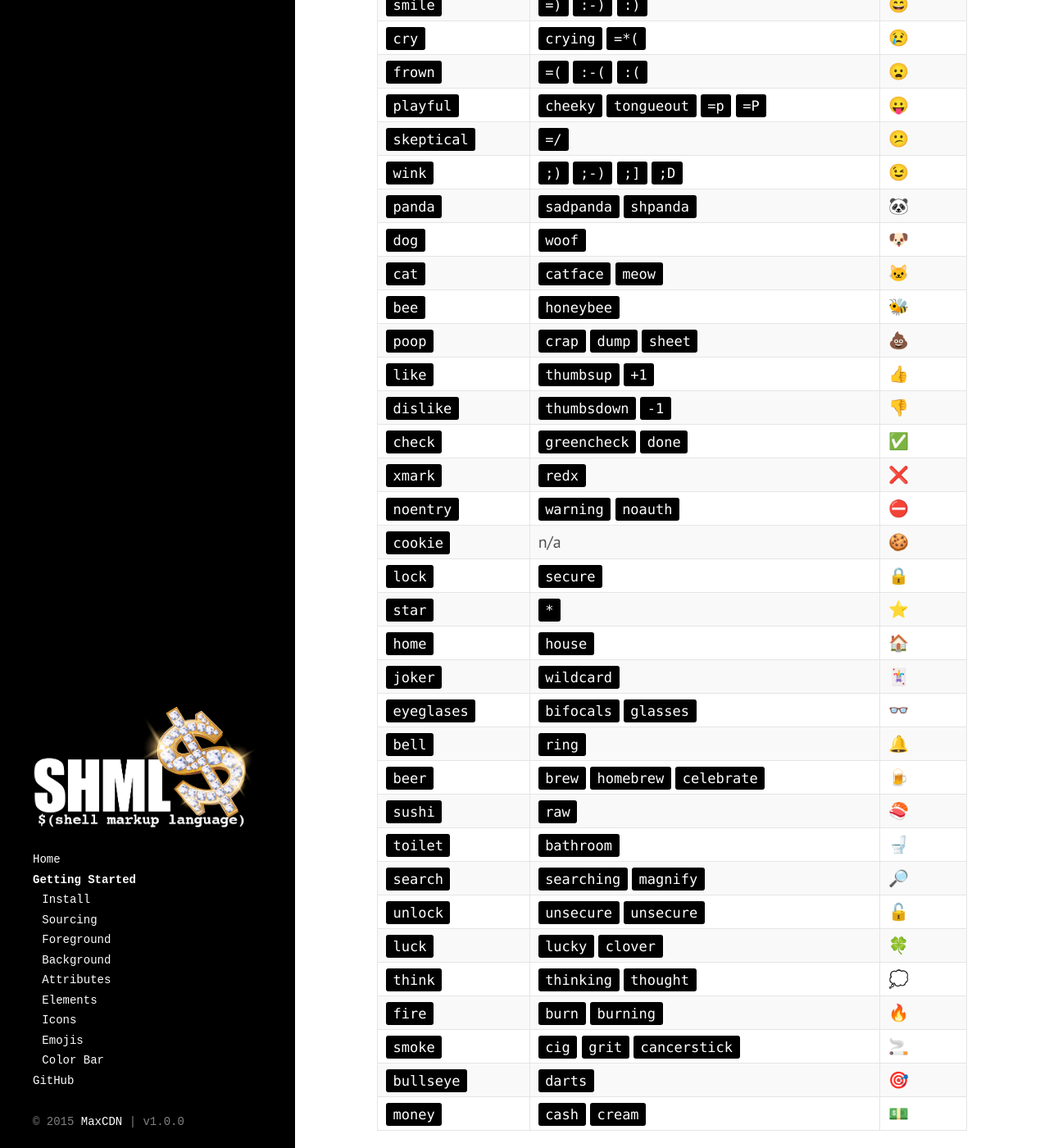
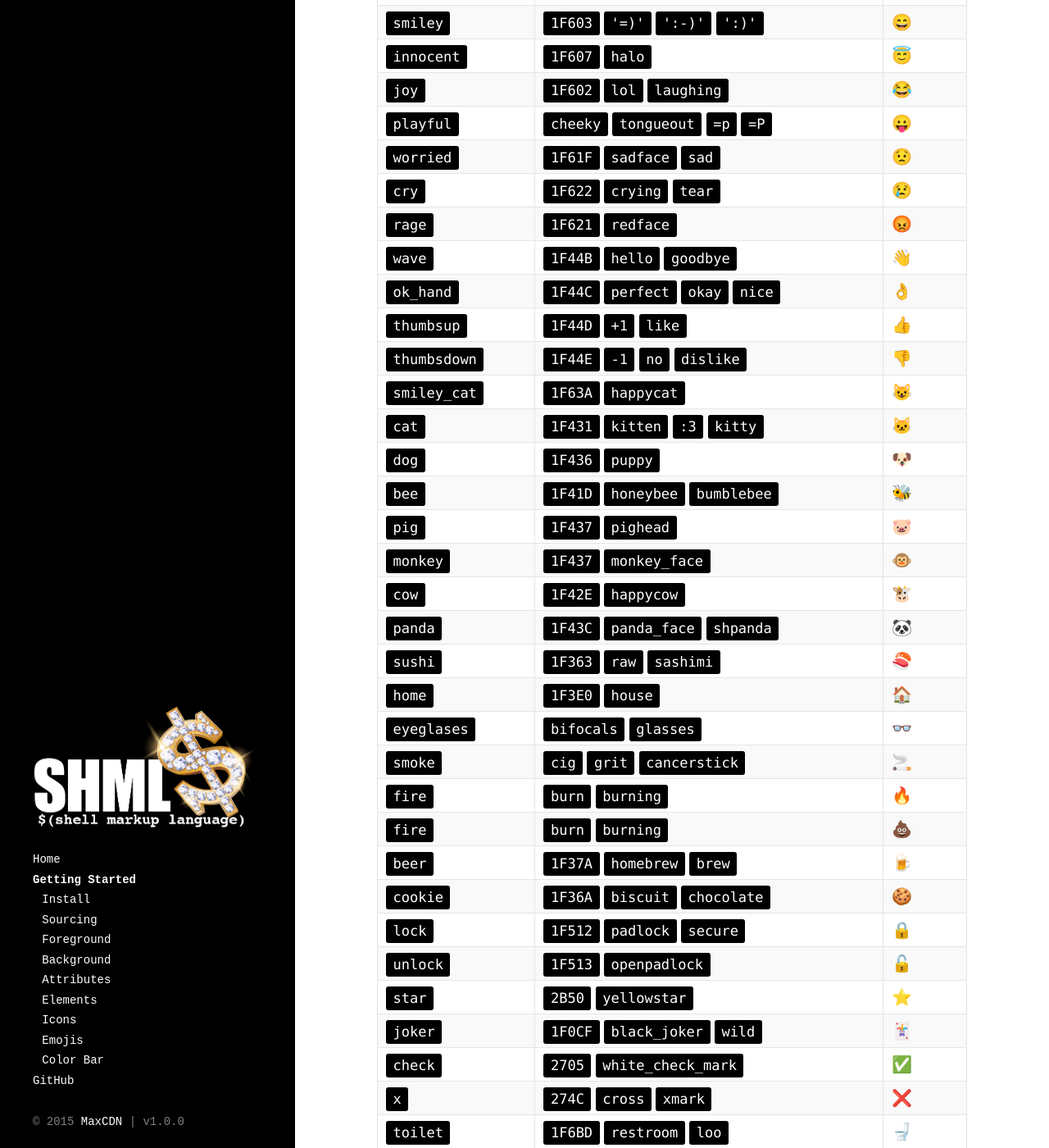
Before and after one commit to odb/shml, a Jekyll site: the page built from getting-started.md, in a window 1280 px wide and 1400 px high, scrolled down 8324 px. Shown: the whole window at 82% size. Built offline with Jekyll 4.4.1, drawn with Linux system fonts in a browser that asks for light colours; Markdown is read by kramdown in place of the engine named in the settings; some of the changed text lies outside the part shown.

Commit message:
removed entites, updated emojis, updated docs and demo

````diff
--- a/_includes/background.md
+++ b/_includes/background.md
@@ -1,7 +1,7 @@
 <hr>
 <a name="Background"></a>
 # Background
-To set the background color of any string or object you need to call the `background` method followed by an argument.
+To set the background color of any string or object you need to call the `bgcolor` method followed by an argument.
 
 ### Arguments
 
--- a/_includes/emojis.md
+++ b/_includes/emojis.md
@@ -2,46 +2,52 @@
 <a name="Emojis"></a>
 # Emojis
 
-To add an emoji you need to call the `emoji` method followed by an argument. Each emoji added to SHML was approved as part of [Unicode 6.0.0 Standard](http://unicode.org/versions/Unicode6.0.0/) in 2010.
+To add an emoji you need to call the `emoji` method followed by an argument. Each emoji added to SHML was approved as part of [Unicode&reg; 6.0.0 Standard](http://unicode.org/versions/Unicode6.0.0/) in 2010.
 
 ### Arguments
 
 | Argument  	| Alias(es) 	| Result  	|
 |---	|---	|---	|
-|   `smile`	|   `=)` `:-)` `:)`	|   😄	|
-|   `cry`	|   `crying` `=*(`	|   😢	|
-|   `frown`	|   `=(` `:-(` `:(`	|   😦	|
-|   	`playful`|   `cheeky` `tongueout` `=p` `=P`	|   😛	|
-|   `skeptical`	|   `=/`	|   😕	|
-|   `wink`	|   `;)` `;-)` `;]` `;D`	|   😉	|
-| `panda` 	|  `sadpanda` `shpanda`	|   🐼	|
-|   `dog`	|   `woof`	|  🐶	|
-|   `cat`	|   `catface` `meow`	|   🐱	|
-|   `bee`	|   `honeybee`	|   🐝	|
-|   `poop`	|   `crap` `dump` `sheet`	|   💩	|
-|   `like`	|   `thumbsup` `+1`	|   👍	|
-|   `dislike`	|   `thumbsdown` `-1`	|   👎	|
-|   `check`	|   `greencheck` `done`	|   ✅	|
-|   `xmark`	|   `redx`	|   ❌	|
-|   `noentry`	|   `warning` `noauth`	|   ⛔	|
-|   `cookie`	|   n/a	|   🍪	|
-|   `lock`	|   `secure`	|   🔒	|
-|   `star`	|   `*`	|   ⭐	|
-|   `home`	|   `house`	|   🏠	|
-|   `joker`	|   `wildcard`	|   🃏	|
+|   `smiley`	|   `1F603` `'=)'` `':-)'` `':)'`	|   😄	|
+|   `innocent`	|   `1F607` `halo`	|   😇	|
+|   `joy`	|   `1F602` `lol` `laughing`	|   😂	|
+|   `playful`|   `cheeky` `tongueout` `=p` `=P`	|   😛	|
+|   `worried`|   `1F61F` `sadface` `sad`	|   😟	|
+|   `cry`|   `1F622` `crying` `tear`	|   😢	|
+|   `rage`|   `1F621` `redface`	|   😡	|
+|   `wave`|   `1F44B` `hello` `goodbye`	|   👋	|
+|   `ok_hand`|   `1F44C` `perfect` `okay` `nice`	|   👌	|
+|   `thumbsup`|   `1F44D` `+1` `like`	|   👍	|
+|   `thumbsdown`|   `1F44E` `-1` `no` `dislike`	|   👎	|
+| `smiley_cat` 	|  `1F63A` `happycat`	|   😺	|
+| `cat` 	|   `1F431` `kitten` `:3` `kitty`	|   🐱	|
+| `dog` 	|   `1F436` `puppy`	|   🐶	|
+| `bee` 	|   `1F41D` `honeybee` `bumblebee`	|   🐝	|
+| `pig` 	|   `1F437` `pighead`	|   🐷	|
+| `monkey` 	|   `1F437` `monkey_face`	|   🐵	|
+| `cow` 	|   `1F42E` `happycow`	|   🐮	|
+| `panda` 	|  `1F43C` `panda_face` `shpanda`	|   🐼	|
+|  `sushi`	|   `1F363` `raw` `sashimi`	|  🍣	|
+|   `home`	|   `1F3E0` `house`	|   🏠	|
 |   `eyeglases`	|   `bifocals` `glasses`	|   👓	|
-|   `bell`	|   `ring`	|   🔔	|
-|   `beer`	|   `brew` `homebrew` `celebrate`	|   🍺	|
-|   `sushi`	|   `raw`	|  🍣	|
-|   `toilet`	|   `bathroom`	|   🚽	|
-|   `search`	|   `searching` `magnify`	|   🔎	|
-|   `unlock`	|   `unsecure` `unsecure` 	|   🔓	|
-|   `luck`	|   `lucky` `clover`	|   🍀	|
-|   `think`	|   `thinking` `thought`	|   💭	|
+|   `smoke`	|   `cig` `grit` `cancerstick`	|   🚬	|
 |   `fire`	|   `burn` `burning`	|   🔥	|
-|   `smoke`	|   `cig` `grit` `cancerstick`	|   🚬	|
-|   `bullseye`	|   `darts`	|   🎯	|
-|   `money`	|   `cash` `cream`	|   💵	|
+|   `fire`	|   `burn` `burning`	|   💩	|
+|   `beer`	|   `1F37A` `homebrew` `brew`	|   🍺	|
+|   `cookie`	|   `1F36A` `biscuit` `chocolate`	|   🍪	|
+|   `lock`	|   `1F512` `padlock` `secure`	|   🔒	|
+|   `unlock`	|   `1F513` `openpadlock`	|   🔓	|
+|   `star`	|   `2B50` `yellowstar`	|   ⭐	|
+|   `joker`	|   `1F0CF` `black_joker` `wild`	|   🃏	|
+|   `check`	|   `2705` `white_check_mark`	|   ✅	|
+|   `x`	|   `274C` `cross` `xmark`	|   ❌	|
+|   `toilet`	|   `1F6BD` `restroom` `loo`	|   🚽	|
+|   `bell`	|   `ringer` `ring`	|   🔔	|
+|   `search`	|   `1F50E` `mag_right` `magnify`	|   🔎	|
+|   `dart`	|  `1F3AF` `bullseye` `darts`	|   🎯	|
+|   `cash`	|   `1F4B5` `dollar` `cream`	|   💵	|
+|   `thinking`	|   `1F4AD` `thought_balloon`	|   💭	|
+|   `luck`	|   `1F340` `four_leaf_clover`	|   🍀	|
 
 ### Code Samples
 
@@ -53,5 +59,5 @@ echo "$(emoji bee) on you like a $(emoji house) on $(emoji fire), $(emoji smoke)
 
 ### Results
 <center>
-![Icons Demo](../public/images/emojis-demo.png)
+![Emojis Demo](../public/images/emojis-demo.png)
 </center>
--- a/_includes/foreground.md
+++ b/_includes/foreground.md
@@ -2,7 +2,7 @@
 <a name="Foreground"></a>
 # Foreground
 
-To set the foreground color of any string or object you need to call the `color` method followed by an argument.
+To set the foreground color of any string or object you need to call the `fgcolor` method followed by an argument.
 
 ### Arguments
 
@@ -16,32 +16,32 @@ Fifteen different colors to choose from:
 
 
 #### Termination
-Following a string or object you must terminate the `color` method to ensure color doesn't bleed.  You can use any of the following termination arguments:
+Following a string or object you must terminate the `fgcolor` method to ensure color doesn't bleed.  You can use any of the following termination arguments:
 
 `end` `off` or `reset`
 
 ### Code Samples
 
-Here we will demonstrate how the foreground `color` method can be used on a single line.
+Here we will demonstrate how the `fgcolor` method can be used on a single line.
 
 ```bash
-echo $(color green "RZA GZA") $(color end)
+echo $(fgcolor green "RZA GZA") $(fgcolor end)
 ```
 Some times one-line is not enough.
 
 ```bash
 echo "
-$(color yellow)
+$(fgcolor yellow)
 Inspectah Deck
 Ghostface Killah
-$(color end)
+$(fgcolor end)
 "
 ```
 
-You can also use `c` as an alias for `color`.
+You can also use `fgc` as an alias for `fgcolor`.
 
 ```bash
-echo $(c red "Killa Beez on a swarm") $(c end)
+echo $(fgc red "Killa Beez on a swarm") $(fgc end)
 ```
 
 ### Results
````
Also changed, not shown: other parts of _includes/background.md (+6 -5 lines), 4 other files.
